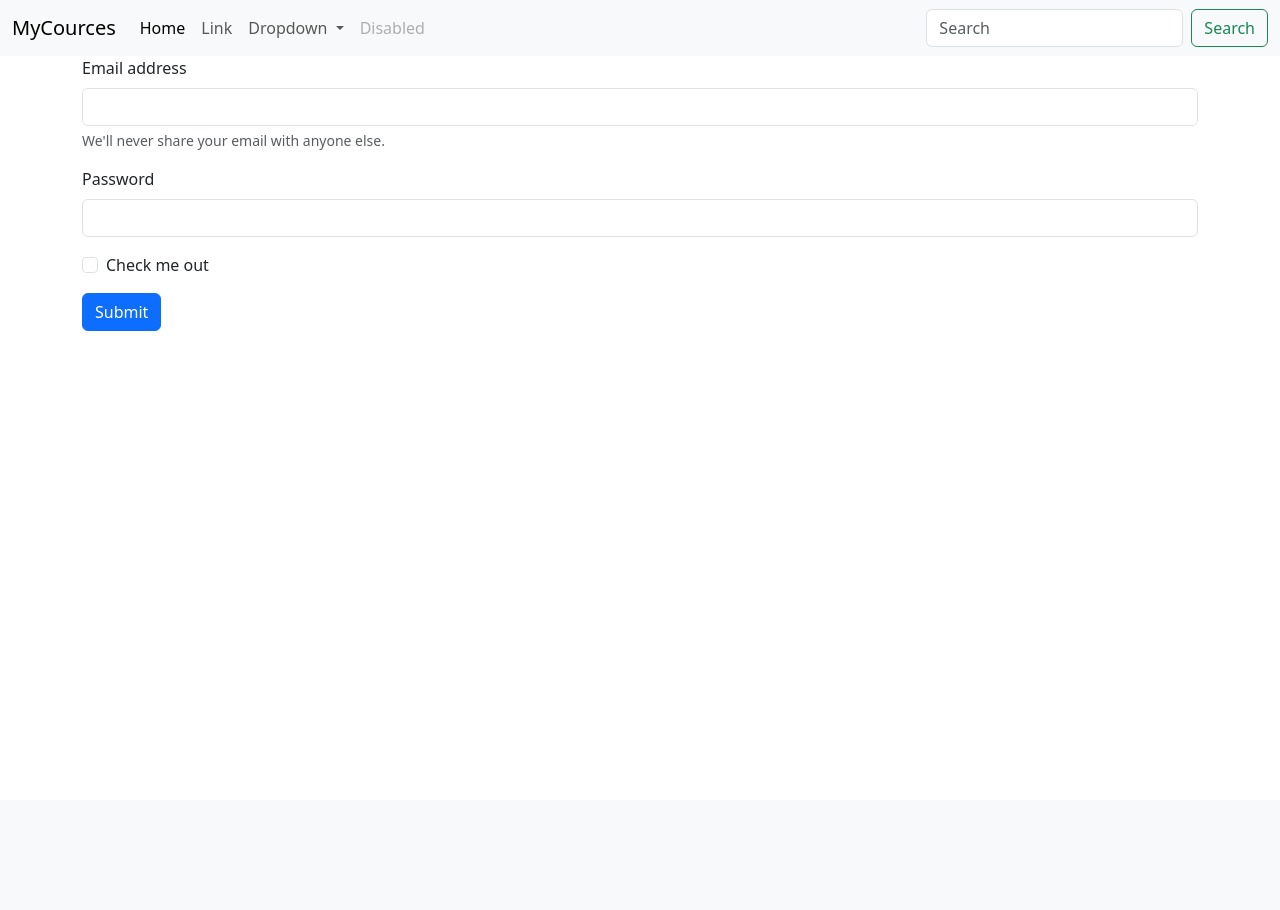
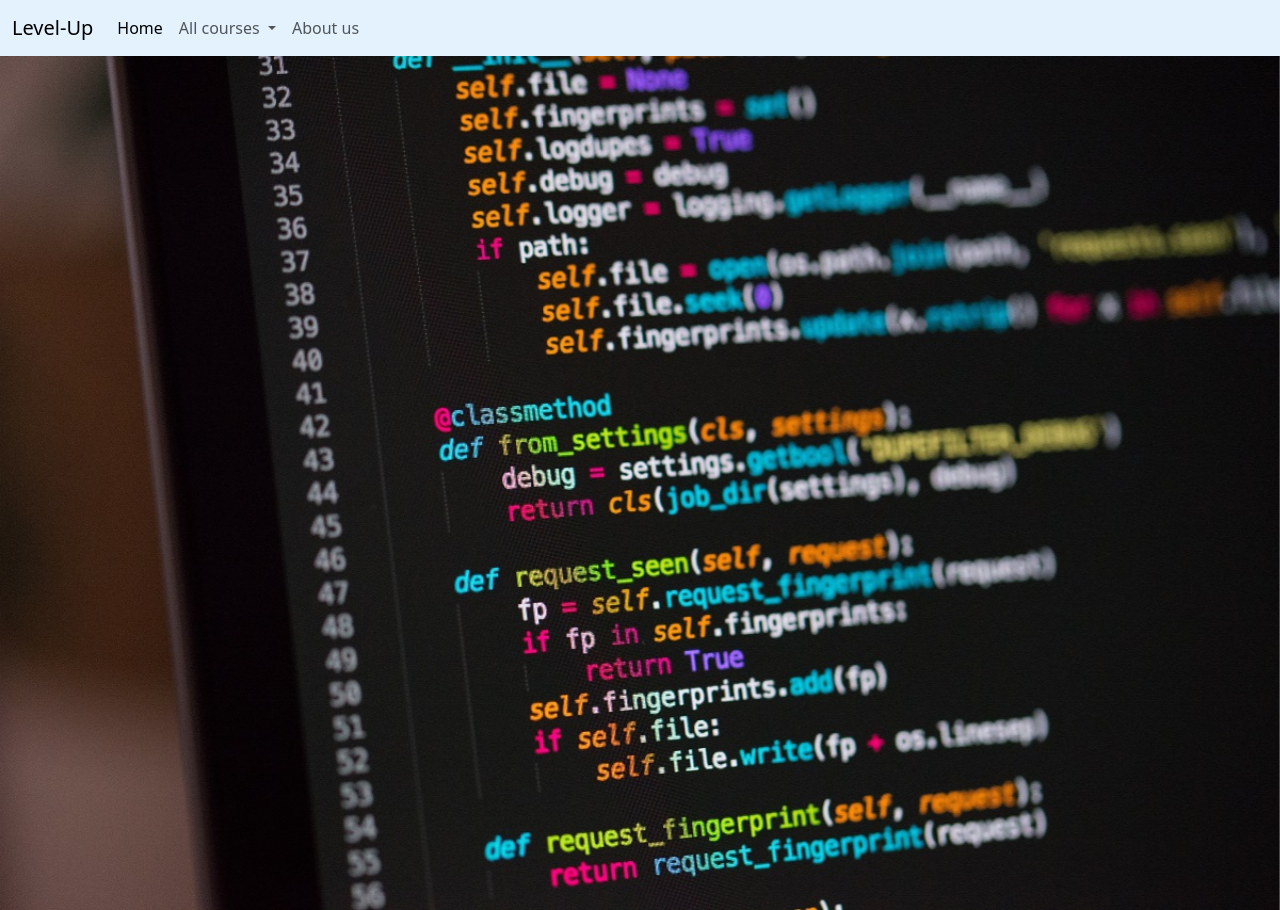
Before and after one commit to Shivrajk79/flaskapp, a Flask app: page / in a window 1280 px wide. Before the commit the page ends 331 px from the top, so only its background shows below. Run offline with Flask 2, Linux system fonts and the light colour scheme.

Commit message:
Small changes

```diff
--- a/app.py
+++ b/app.py
@@ -5,7 +5,7 @@ app = Flask(__name__)
 def hello_world():
     return render_template('index.html')
 
-@app.route('/products')
+@app.route('/cources',methods=['GET'])
 def products():
     return 'We have this products!!'
 
--- a/templates/index.html
+++ b/templates/index.html
@@ -3,13 +3,13 @@
   <head>
     <meta charset="utf-8">
     <meta name="viewport" content="width=device-width, initial-scale=1">
-    <title>Level-up</title>
+    <title>Level Up Infotech</title>
     <link href="https://cdn.jsdelivr.net/npm/bootstrap@5.3.0-alpha1/dist/css/bootstrap.min.css" rel="stylesheet" integrity="sha384-GLhlTQ8iRABdZLl6O3oVMWSktQOp6b7In1Zl3/Jr59b6EGGoI1aFkw7cmDA6j6gD" crossorigin="anonymous">
   </head>
   <body>
-    <nav class="navbar navbar-expand-lg bg-body-tertiary">
+    <nav class="navbar navbar-expand" style="background-color: #e3f2fd;">
       <div class="container-fluid">
-        <a class="navbar-brand" href="#">MyCources</a>
+        <a class="navbar-brand" href="#">Level-Up</a>
         <button class="navbar-toggler" type="button" data-bs-toggle="collapse" data-bs-target="#navbarSupportedContent" aria-controls="navbarSupportedContent" aria-expanded="false" aria-label="Toggle navigation">
           <span class="navbar-toggler-icon"></span>
         </button>
@@ -18,50 +18,41 @@
             <li class="nav-item">
               <a class="nav-link active" aria-current="page" href="#">Home</a>
             </li>
-            <li class="nav-item">
-              <a class="nav-link" href="#">Link</a>
-            </li>
             <li class="nav-item dropdown">
               <a class="nav-link dropdown-toggle" href="#" role="button" data-bs-toggle="dropdown" aria-expanded="false">
-                Dropdown
+                All courses
               </a>
               <ul class="dropdown-menu">
-                <li><a class="dropdown-item" href="#">Action</a></li>
-                <li><a class="dropdown-item" href="#">Another action</a></li>
+                <li><a class="dropdown-item" href="#">Software Testing</a></li>
+                <li><a class="dropdown-item" href="#">Salesforce Administration</a></li>
+                <li><a class="dropdown-item" href="#">Web Development</a></li>
                 <li><hr class="dropdown-divider"></li>
-                <li><a class="dropdown-item" href="#">Something else here</a></li>
+                <li><a class="dropdown-item" href="#">Other Courses</a></li>
               </ul>
             </li>
             <li class="nav-item">
-              <a class="nav-link disabled">Disabled</a>
+              <a class="nav-link" href="#">About us</a>
             </li>
           </ul>
-          <form class="d-flex" role="search">
-            <input class="form-control me-2" type="search" placeholder="Search" aria-label="Search">
-            <button class="btn btn-outline-success" type="submit">Search</button>
-          </form>
         </div>
       </div>
     </nav>
-    <div class="container">
-      <form>
-        <div class="mb-3">
-          <label for="exampleInputEmail1" class="form-label">Email address</label>
-          <input type="email" class="form-control" id="exampleInputEmail1" aria-describedby="emailHelp">
-          <div id="emailHelp" class="form-text">We'll never share your email with anyone else.</div>
+    <div class = "container-fluid px-0">
+      <div id="carouselExampleSlidesOnly" class="carousel slide" data-bs-ride="carousel">
+        <div class="carousel-inner">
+          <div class="carousel-item active">
+            <img src="\static\img\chris-ried-ieic5Tq8YMk-unsplash.jpg" class="d-block w-100" alt="...">
+          </div>
+          <div class="carousel-item">
+            <img src="\static\img\david-travis-WC6MJ0kRzGw-unsplash (1).jpg" class="d-block w-100" alt="...">
+          </div>
+          <div class="carousel-item">
+            <img src="\static\img\karl-pawlowicz-QUHuwyNgSA0-unsplash.jpg" class="d-block w-100" alt="...">
+          </div>
         </div>
-        <div class="mb-3">
-          <label for="exampleInputPassword1" class="form-label">Password</label>
-          <input type="password" class="form-control" id="exampleInputPassword1">
-        </div>
-        <div class="mb-3 form-check">
-          <input type="checkbox" class="form-check-input" id="exampleCheck1">
-          <label class="form-check-label" for="exampleCheck1">Check me out</label>
-        </div>
-        <button type="submit" class="btn btn-primary">Submit</button>
-      </form>
+      </div>
     </div>
+    <script src="https://cdn.jsdelivr.net/npm/bootstrap@5.3.0-alpha1/dist/js/bootstrap.bundle.min.js" integrity="sha384-w76AqPfDkMBDXo30jS1Sgez6pr3x5MlQ1ZAGC+nuZB+EYdgRZgiwxhTBTkF7CXvN" crossorigin="anonymous"></script>
 
-    <script src="https://cdn.jsdelivr.net/npm/bootstrap@5.3.0-alpha1/dist/js/bootstrap.bundle.min.js" integrity="sha384-w76AqPfDkMBDXo30jS1Sgez6pr3x5MlQ1ZAGC+nuZB+EYdgRZgiwxhTBTkF7CXvN" crossorigin="anonymous"></script>
   </body>
 </html>
```
Also changed, not shown: static/img/chris-ried-ieic5Tq8YMk-unsplash.jpg (added), static/img/david-travis-WC6MJ0kRzGw-unsplash (1).jpg (added), static/img/karl-pawlowicz-QUHuwyNgSA0-unsplash.jpg (added).
